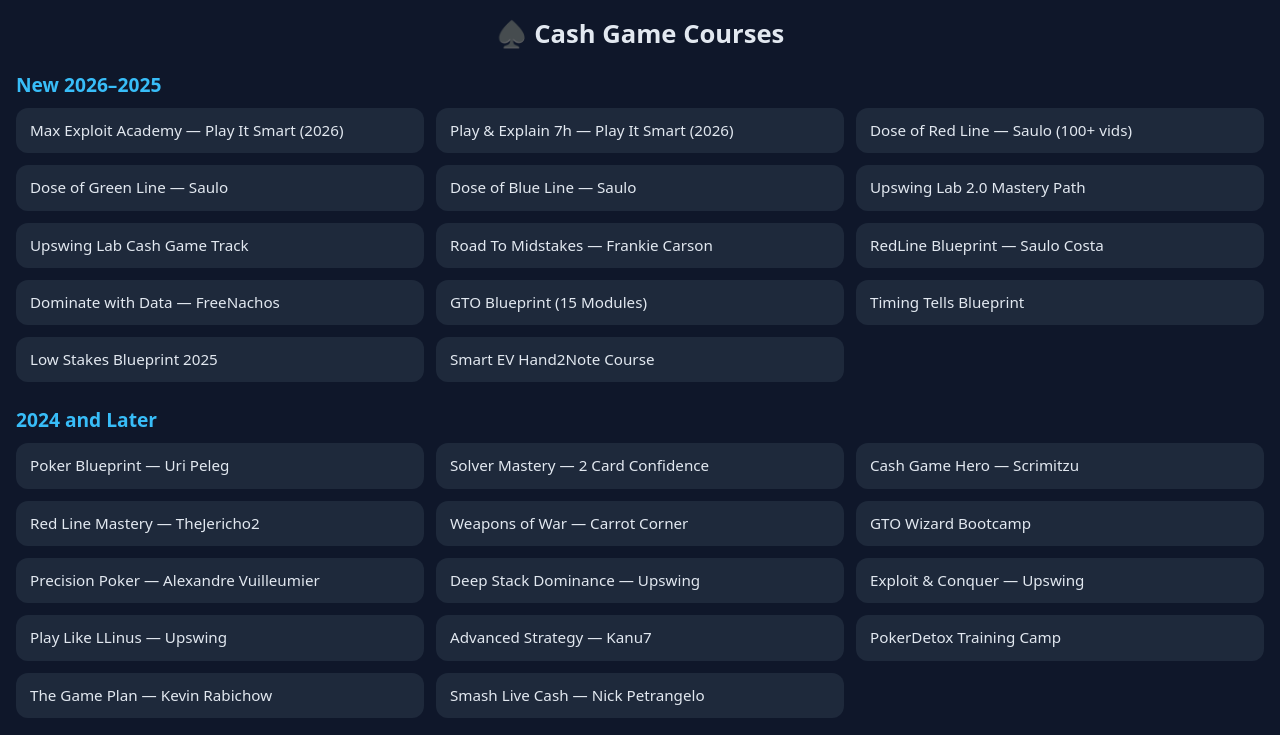
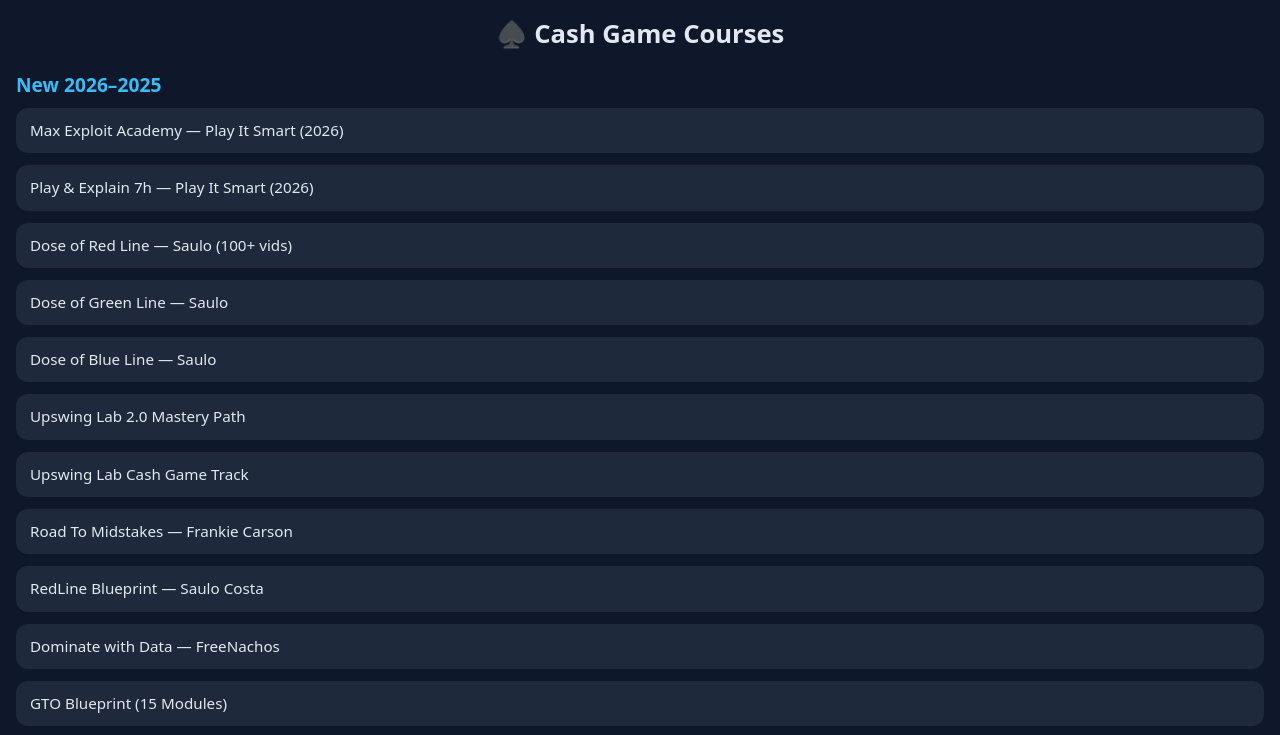
Before and after one commit to pokerblueprint/courses, a plain HTML site: page index.html in a window 1280 px wide. Shown: the top 735 px of the page. Drawn offline with Linux system fonts and the light colour scheme.

Commit message:
Update index.html

```diff
--- a/index.html
+++ b/index.html
@@ -61,16 +61,12 @@ h1 {
   background: #273549;
 }
 
-@media (min-width: 600px) {
-  .grid {
-    grid-template-columns: repeat(2, 1fr);
-  }
+.grid {
+  display: grid;
+  grid-template-columns: 1fr;
+  gap: 12px;
 }
 
-@media (min-width: 900px) {
-  .grid {
-    grid-template-columns: repeat(3, 1fr);
-  }
 }
 </style>
 </head>
```
